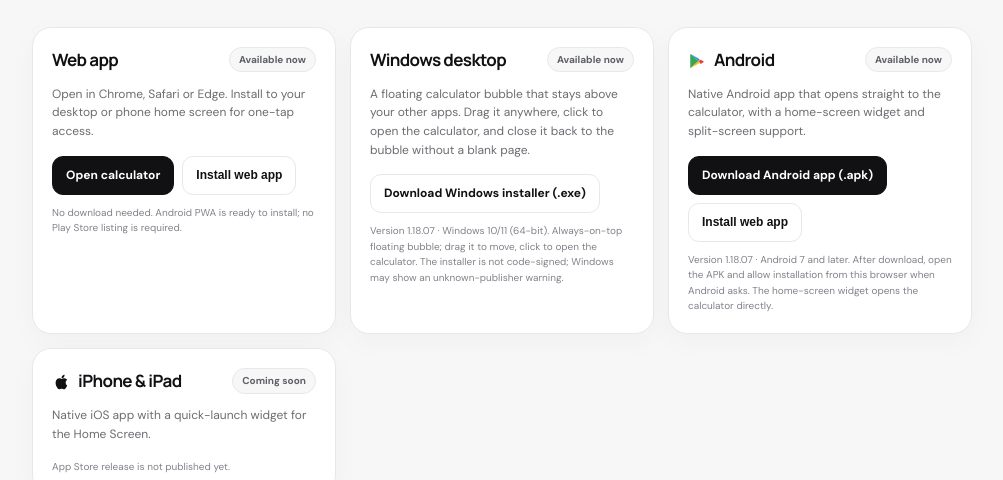
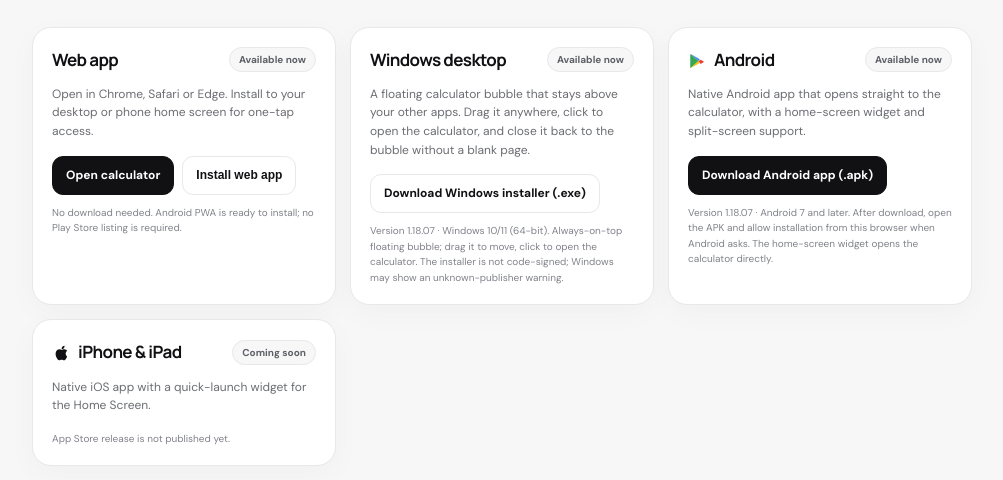
Before and after one commit to kawkabtechlabs/seventask-calculator, a plain HTML site: page install.html in a window 1280 px wide. Shown: the part 347-827 px from the top of the page, without its empty margins (138-1141 px from the left). Drawn offline with nearby package versions, Linux system fonts and the light colour scheme.

Commit message:
Remove duplicate PWA install button from Android download card

```diff
--- a/install.html
+++ b/install.html
@@ -6,7 +6,7 @@
 <section class="grid" aria-label="Free apps and downloads">
 <article class="card"><div class="cardtop"><h2>Web app</h2><span class="badge">Available now</span></div><p>Open in Chrome, Safari or Edge. Install to your desktop or phone home screen for one-tap access.</p><div class="actions"><a class="button" href="calculator.html">Open calculator</a><button class="button secondary" type="button" data-pwa-install>Install web app</button></div><div class="status" data-pwa-status role="status" aria-live="polite">No download needed. Android PWA is ready to install; no Play Store listing is required.</div></article>
 <article class="card" id="desktop"><div class="cardtop"><h2>Windows desktop</h2><span class="badge" id="desktopStatus">Available now</span></div><p>A floating calculator bubble that stays above your other apps. Drag it anywhere, click to open the calculator, and close it back to the bubble without a blank page.</p><div class="actions"><a class="button secondary" data-desktop-download href="#desktop-download" aria-describedby="desktopNote">Download Windows installer (.exe)</a></div><div class="status" id="desktopNote" data-desktop-download-status role="status" aria-live="polite">Version 1.18.07 · Windows 10/11 (64-bit). Always-on-top floating bubble; drag it to move, click to open the calculator. The installer is not code-signed; Windows may show an unknown-publisher warning.</div></article>
-<article class="card" data-pwa-card><div class="cardtop"><h2><svg class="store-mark" viewBox="0 0 24 24" aria-hidden="true"><path fill="#34A853" d="M3.6 2.6 14 12 3.6 21.4c-.4-.3-.6-.8-.6-1.5V4.1c0-.7.2-1.2.6-1.5Z"/><path fill="#4285F4" d="m3.6 2.6 12.1 6.9L14 12 3.6 2.6Z"/><path fill="#FBBC04" d="m14 12 1.7 2.5-12.1 6.9L14 12Z"/><path fill="#EA4335" d="m14 12 2.9-1.7 3.2 1.8c1 .6 1 1.4 0 2l-3.2 1.8L14 12Z"/></svg>Android</h2><span class="badge">Available now</span></div><p>Native Android app that opens straight to the calculator, with a home-screen widget and split-screen support.</p><div class="actions"><a class="button" href="downloads/mobile-1.18.07/SevenTask-Calculator-Android-1.18.07.apk" download>Download Android app (.apk)</a><button class="button secondary" type="button" data-pwa-install>Install web app</button></div><div class="status">Version 1.18.07 · Android 7 and later. After download, open the APK and allow installation from this browser when Android asks. The home-screen widget opens the calculator directly.</div></article>
+<article class="card"><div class="cardtop"><h2><svg class="store-mark" viewBox="0 0 24 24" aria-hidden="true"><path fill="#34A853" d="M3.6 2.6 14 12 3.6 21.4c-.4-.3-.6-.8-.6-1.5V4.1c0-.7.2-1.2.6-1.5Z"/><path fill="#4285F4" d="m3.6 2.6 12.1 6.9L14 12 3.6 2.6Z"/><path fill="#FBBC04" d="m14 12 1.7 2.5-12.1 6.9L14 12Z"/><path fill="#EA4335" d="m14 12 2.9-1.7 3.2 1.8c1 .6 1 1.4 0 2l-3.2 1.8L14 12Z"/></svg>Android</h2><span class="badge">Available now</span></div><p>Native Android app that opens straight to the calculator, with a home-screen widget and split-screen support.</p><div class="actions"><a class="button" href="downloads/mobile-1.18.07/SevenTask-Calculator-Android-1.18.07.apk" download>Download Android app (.apk)</a></div><div class="status">Version 1.18.07 · Android 7 and later. After download, open the APK and allow installation from this browser when Android asks. The home-screen widget opens the calculator directly.</div></article>
 <article class="card"><div class="cardtop"><h2><svg class="store-mark" viewBox="0 0 24 24" aria-hidden="true"><path fill="currentColor" d="M18.2 12.7c0-2.5 2-3.7 2.1-3.8a4.6 4.6 0 0 0-3.6-1.9c-1.5-.2-3 .9-3.8.9-.8 0-2-.9-3.2-.9a4.8 4.8 0 0 0-4.1 2.5c-1.7 3-.4 7.5 1.2 9.9.8 1.2 1.7 2.4 2.9 2.3 1.2-.1 1.7-.8 3.1-.8s1.9.8 3.2.8 2.1-1.2 2.9-2.4a10.7 10.7 0 0 0 1.3-2.6 4.4 4.4 0 0 1-2-4ZM15.8 5.5a4.5 4.5 0 0 0 1-3.2 4.5 4.5 0 0 0-3 1.5 4.2 4.2 0 0 0-1 3.1 3.8 3.8 0 0 0 3-1.4Z"/></svg>iPhone &amp; iPad</h2><span class="badge">Coming soon</span></div><p>Native iOS app with a quick-launch widget for the Home Screen.</p><div class="status">App Store release is not published yet.</div></article>
 </section>
 <section class="section widget" id="desktop-bubble"><div><div class="eyebrow">Floating desktop calculator</div><h2>Keep SevenTask beside your work.</h2><p>A small bubble stays on top of your other apps. Drag it to a convenient spot, click to open the calculator, then close it back to the bubble. The desktop app shows only the calculator over your work.</p></div><div class="actions"><a class="button" data-desktop-download href="#desktop-download" aria-describedby="desktopNote">Download Windows app</a></div></section><p class="fine">The floating bubble is available in the Windows desktop app. The Android APK includes a home-screen widget. The PWA includes an in-app calculator bubble; native iOS apps and widgets are not released.</p>
```
